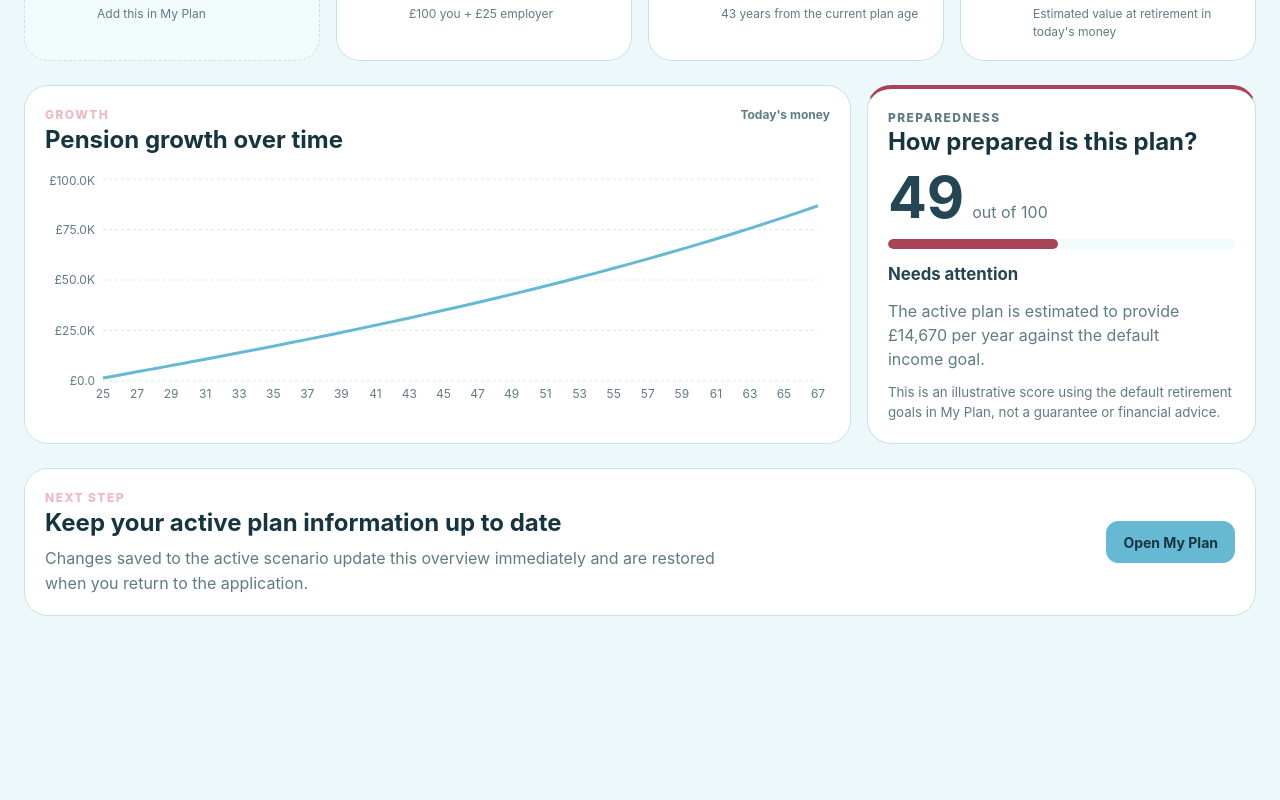
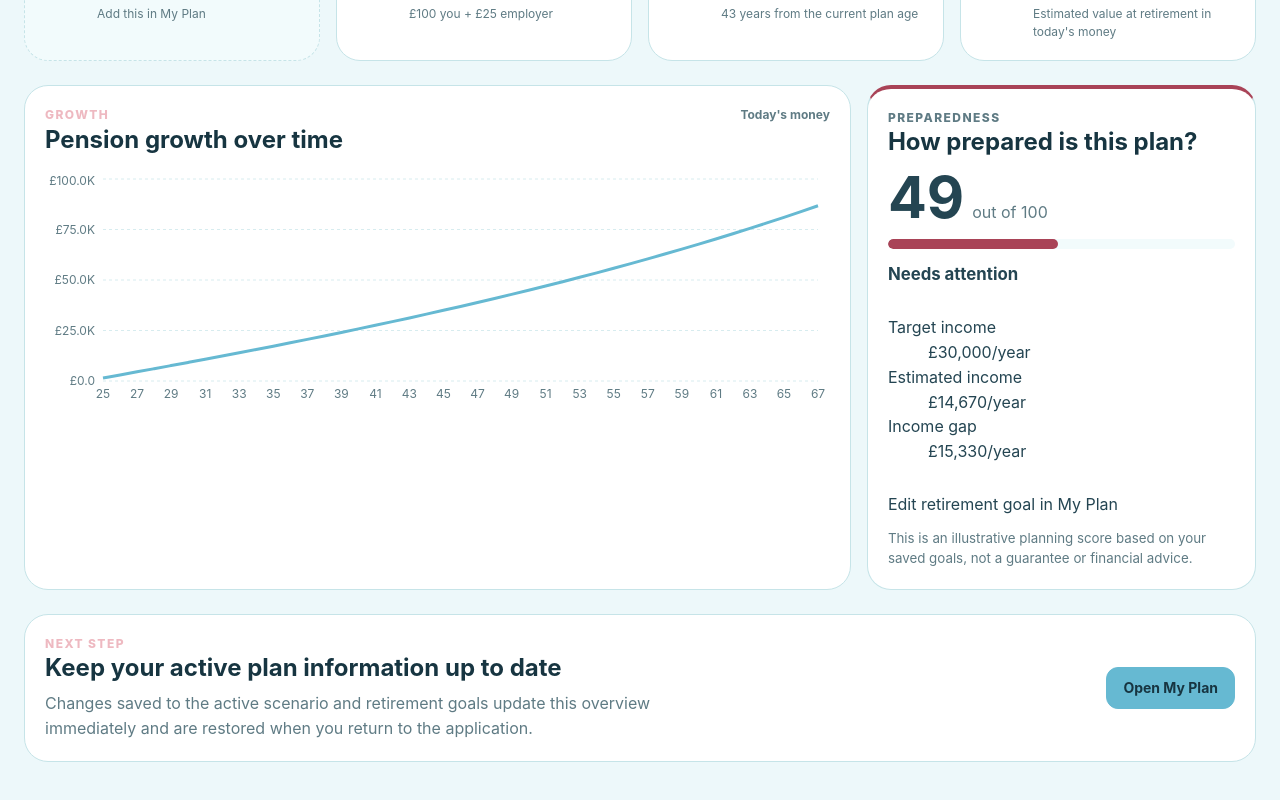
Before and after one commit to JellyMaster/Retirement-Planner, a React (Vite) app: page / in a window 1280 px wide. Shown: the part 508-1308 px from the top of the page. Before the commit the page ends 1164 px from the top, so only its background shows below. Built offline with nearby package versions, Linux system fonts and the light colour scheme.

Commit message:
Use saved goals on overview

```diff
--- a/src/pages/OverviewPage.tsx
+++ b/src/pages/OverviewPage.tsx
@@ -4,13 +4,14 @@
 import { calculateRetirementHealth } from "../components/goals/calculateRetirementHealth";
 import { OverviewGrowthChart } from "../components/overview/OverviewGrowthChart";
 import { useScenarios } from "../components/scenarios";
-import { defaultRetirementGoals } from "../config/defaultRetirementGoals";
 import { usePensionProjection } from "../hooks/usePensionProjection";
+import { useStoredRetirementGoals } from "../hooks/useStoredRetirementGoals";
 import { AppIcons } from "../icons";
 import { formatCurrency } from "../utils/formatters";
 
 export function OverviewPage() {
   const { activeScenario } = useScenarios();
+  const [retirementGoals] = useStoredRetirementGoals();
   const inputs = activeScenario.inputs;
   const scenario = usePensionProjection(inputs);
   const monthlyContribution =
@@ -20,7 +21,7 @@
   const hasContributions = monthlyContribution > 0;
   const hasProjection = !scenario.hasErrors && scenario.projection.years.length > 0;
   const preparedness = hasProjection
-    ? calculateRetirementHealth(scenario.projection, defaultRetirementGoals)
+    ? calculateRetirementHealth(scenario.projection, retirementGoals)
     : null;
 
   return (
@@ -36,10 +37,17 @@
         </div>
       </header>
 
-      <section className="polaris-overview-status" aria-labelledby="overview-status-title">
+      <section
+        className="polaris-overview-status"
+        aria-labelledby="overview-status-title"
+      >
         <span className="polaris-overview-status-icon" aria-hidden="true">
           <FontAwesomeIcon
-            icon={hasPensionBalance ? AppIcons.status.success : AppIcons.status.information}
+            icon={
+              hasPensionBalance
+                ? AppIcons.status.success
+                : AppIcons.status.information
+            }
           />
         </span>
         <div>
@@ -57,19 +65,28 @@
         </div>
       </section>
 
-      <section className="polaris-overview-grid" aria-label="Retirement plan summary">
+      <section
+        className="polaris-overview-grid"
+        aria-label="Retirement plan summary"
+      >
         <OverviewMetric
           icon={AppIcons.concepts.pension}
           label="Current pension"
-          value={hasPensionBalance ? formatCurrency(inputs.currentPot) : "Not added"}
-          detail={hasPensionBalance ? "Current pension balance" : "Add this in My Plan"}
+          value={
+            hasPensionBalance ? formatCurrency(inputs.currentPot) : "Not added"
+          }
+          detail={
+            hasPensionBalance ? "Current pension balance" : "Add this in My Plan"
+          }
           incomplete={!hasPensionBalance}
         />
 
         <OverviewMetric
           icon={AppIcons.concepts.income}
           label="Monthly saving"
-          value={hasContributions ? formatCurrency(monthlyContribution) : "Not added"}
+          value={
+            hasContributions ? formatCurrency(monthlyContribution) : "Not added"
+          }
           detail={
             hasContributions
               ? `${formatCurrency(inputs.monthlyEmployeeContribution)} you + ${formatCurrency(inputs.monthlyEmployerContribution)} employer`
@@ -88,7 +105,11 @@
         <OverviewMetric
           icon={AppIcons.concepts.projection}
           label="Projected pension"
-          value={hasProjection ? formatCurrency(scenario.projection.finalBalance.real) : "Unavailable"}
+          value={
+            hasProjection
+              ? formatCurrency(scenario.projection.finalBalance.real)
+              : "Unavailable"
+          }
           detail={
             hasProjection
               ? "Estimated value at retirement in today's money"
@@ -139,14 +160,33 @@
               <strong className="polaris-overview-preparedness-label">
                 {formatPreparednessStatus(preparedness.status)}
               </strong>
-              <p>
-                The active plan is estimated to provide {formatCurrency(
-                  preparedness.estimatedAnnualIncome,
-                )} per year against the default income goal.
-              </p>
+
+              <dl className="polaris-overview-goal-summary">
+                <div>
+                  <dt>Target income</dt>
+                  <dd>{formatCurrency(retirementGoals.desiredAnnualIncome)}/year</dd>
+                </div>
+                <div>
+                  <dt>Estimated income</dt>
+                  <dd>{formatCurrency(preparedness.estimatedAnnualIncome)}/year</dd>
+                </div>
+                <div>
+                  <dt>{preparedness.annualGap >= 0 ? "Surplus" : "Income gap"}</dt>
+                  <dd>
+                    {formatCurrency(Math.abs(preparedness.annualGap))}/year
+                  </dd>
+                </div>
+              </dl>
+
+              <Link
+                className="polaris-overview-goal-link"
+                to="/plan#overview"
+              >
+                Edit retirement goal in My Plan
+              </Link>
               <small>
-                This is an illustrative score using the default retirement goals in
-                My Plan, not a guarantee or financial advice.
+                This is an illustrative planning score based on your saved goals,
+                not a guarantee or financial advice.
               </small>
             </>
           ) : (
@@ -160,13 +200,20 @@
           <p className="planner-eyebrow">Next step</p>
           <h2>Keep your active plan information up to date</h2>
           <p>
-            Changes saved to the active scenario update this overview immediately
-            and are restored when you return to the application.
+            Changes saved to the active scenario and retirement goals update this
+            overview immediately and are restored when you return to the
+            application.
           </p>
         </div>
 
-        <Link className="ui-button ui-button-primary ui-button-medium" to="/plan">
-          <FontAwesomeIcon icon={AppIcons.navigation.plan} aria-hidden="true" />
+        <Link
+          className="ui-button ui-button-primary ui-button-medium"
+          to="/plan"
+        >
+          <FontAwesomeIcon
+            icon={AppIcons.navigation.plan}
+            aria-hidden="true"
+          />
           Open My Plan
         </Link>
       </section>
@@ -190,7 +237,11 @@
   incomplete = false,
 }: OverviewMetricProps) {
   return (
-    <article className={`polaris-overview-metric${incomplete ? " is-incomplete" : ""}`}>
+    <article
+      className={`polaris-overview-metric${
+        incomplete ? " is-incomplete" : ""
+      }`}
+    >
       <span className="polaris-overview-metric-icon" aria-hidden="true">
         <FontAwesomeIcon icon={icon} fixedWidth />
       </span>
```
